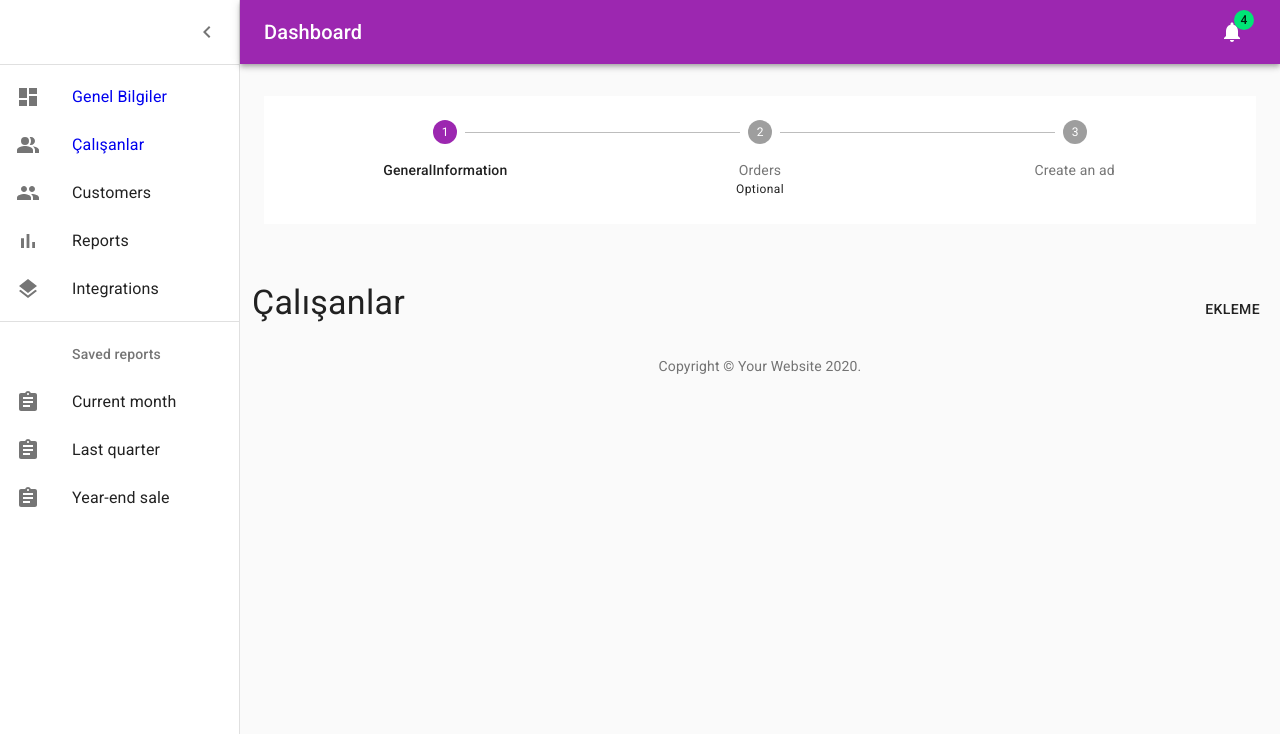
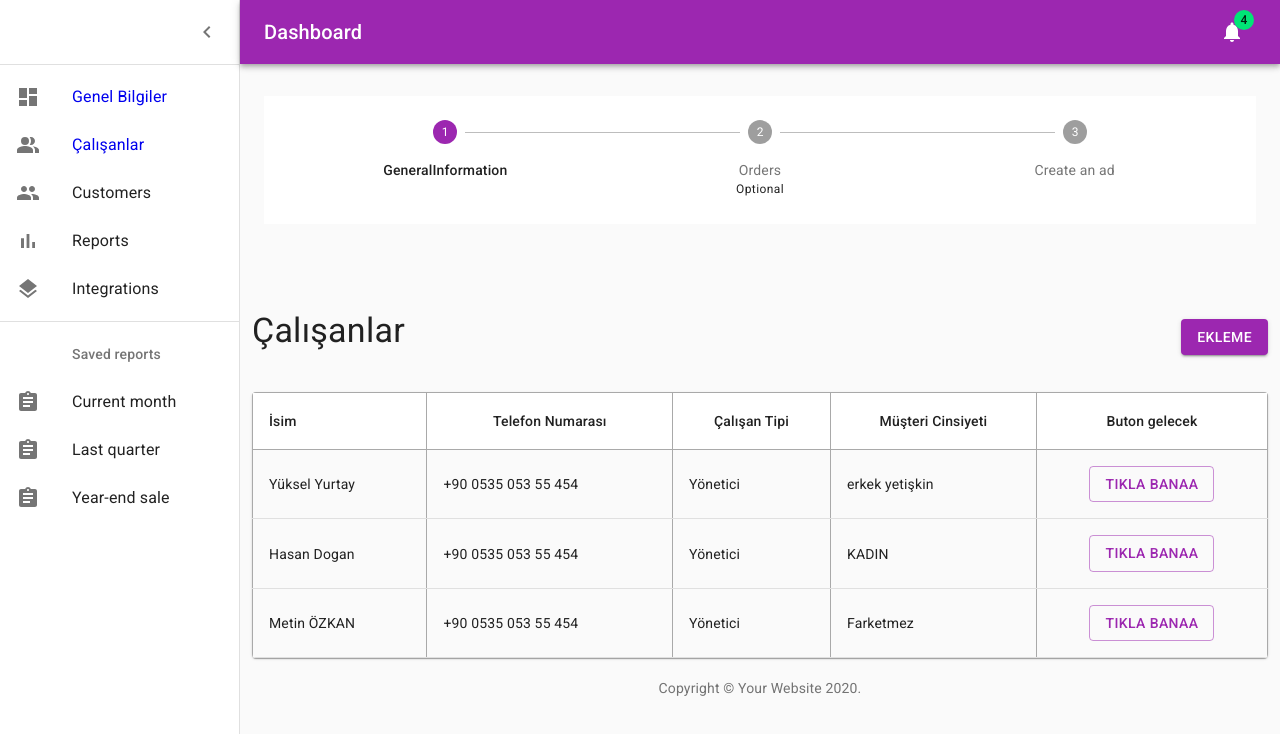
Before and after one commit to metinozkan/E-berberAdmin, a React (Create React App) app: page /personnel in a window 1280 px wide. Shown: the top 734 px of the page. Built offline with nearby package versions, Linux system fonts and the light colour scheme.

Commit message:
created personnel table

```diff
--- a/src/Pages/Personnel/components/PersonnelTable.js
+++ b/src/Pages/Personnel/components/PersonnelTable.js
@@ -0,0 +1,116 @@
+import React from "react";
+import { makeStyles } from "@material-ui/core/styles";
+import Table from "@material-ui/core/Table";
+import TableBody from "@material-ui/core/TableBody";
+import TableCell from "@material-ui/core/TableCell";
+import TableContainer from "@material-ui/core/TableContainer";
+import TableHead from "@material-ui/core/TableHead";
+import TableRow from "@material-ui/core/TableRow";
+import Paper from "@material-ui/core/Paper";
+import { Button } from "@material-ui/core";
+
+const useStyles = makeStyles({
+  table: {
+    minWidth: 650,
+  },
+  tableCol: {
+    border: "1px solid darkGray",
+  },
+  tableRowBorder: {
+    borderRight: "1px solid darkGray",
+    borderLeft: "1px solid darkGray",
+  },
+});
+
+function createData(name, phoneNumber, workerType, genderType, button) {
+  return { name, phoneNumber, workerType, genderType, button };
+}
+
+const rows = [
+  createData(
+    "Yüksel Yurtay",
+    "+90 0535 053 55 454",
+    "Yönetici",
+    "erkek yetişkin",
+    <Button variant="outlined" color="primary">
+      {" "}
+      tikla banaa
+    </Button>
+  ),
+  createData(
+    "Hasan Dogan",
+    "+90 0535 053 55 454",
+    "Yönetici",
+    "KADIN",
+    <Button variant="outlined" color="primary">
+      {" "}
+      tikla banaa
+    </Button>
+  ),
+  createData(
+    "Metin ÖZKAN",
+    "+90 0535 053 55 454",
+    "Yönetici",
+    "Farketmez",
+    <Button variant="outlined" color="primary">
+      {" "}
+      tikla banaa
+    </Button>
+  ),
+];
+
+export const PersonnelTable = () => {
+  const classes = useStyles();
+
+  return (
+    <TableContainer component={Paper}>
+      <Table className={classes.table} aria-label="simple table">
+        <TableHead>
+          <TableRow>
+            <TableCell className={classes.tableCol}>İsim</TableCell>
+            <TableCell align="center" className={classes.tableCol}>
+              Telefon Numarası
+            </TableCell>
+            <TableCell align="center" className={classes.tableCol}>
+              Çalışan Tipi
+            </TableCell>
+            <TableCell align="center" className={classes.tableCol}>
+              Müşteri Cinsiyeti
+            </TableCell>
+            <TableCell align="center" className={classes.tableCol}>
+              Buton gelecek
+            </TableCell>
+          </TableRow>
+        </TableHead>
+        <TableBody>
+          {rows.map((row) => (
+            <TableRow
+              key={row.name}
+              style={{ background: "rgb(250, 250, 250)" }}
+            >
+              <TableCell
+                component="th"
+                scope="row"
+                className={classes.tableRowBorder}
+              >
+                {row.name}
+              </TableCell>
+              <TableCell align="left" className={classes.tableRowBorder}>
+                {row.phoneNumber}
+              </TableCell>
+              <TableCell align="left" className={classes.tableRowBorder}>
+                {row.workerType}
+              </TableCell>
+              <TableCell align="left" className={classes.tableRowBorder}>
+                {row.genderType}
+              </TableCell>
+              <TableCell align="center" className={classes.tableRowBorder}>
+                {row.button}
+              </TableCell>
+            </TableRow>
+          ))}
+        </TableBody>
+      </Table>
+    </TableContainer>
+  );
+};
--- a/src/Pages/Personnel/index.js
+++ b/src/Pages/Personnel/index.js
@@ -1,13 +1,14 @@
 import React from "react";
 import styled from "styled-components";
-import { Grid, Button, Typography } from "@material-ui/core";
-
+import { Grid, Button, Typography, Paper } from "@material-ui/core";
+import { PersonnelTable } from "./components/PersonnelTable";
 const TopPersonnel = styled.div`
   width: 100%;
   paddign: 1em;
   display: flex;
   justify-content: space-between;
   align-items: center;
+  margin: 2em 0px;
 `;
 const Personnel = () => {
   return (
@@ -20,10 +21,24 @@ const Personnel = () => {
     >
       <TopPersonnel>
         <Typography variant="h4" gutterBottom>
-          Çalışanlar{" "}
+          Çalışanlar
         </Typography>
-        <Button primary> ekleme</Button>
+        <Button primary variant="contained" color="primary">
+          ekleme
+        </Button>
       </TopPersonnel>
+      <div
+        style={{
+          background: "white",
+          width: "100%",
+          display: "flex",
+          flexDirection: "column",
+          justifyContent: "center",
+          alignItems: "center",
+        }}
+      >
+        <PersonnelTable></PersonnelTable>
+      </div>
     </Grid>
   );
 };
```
